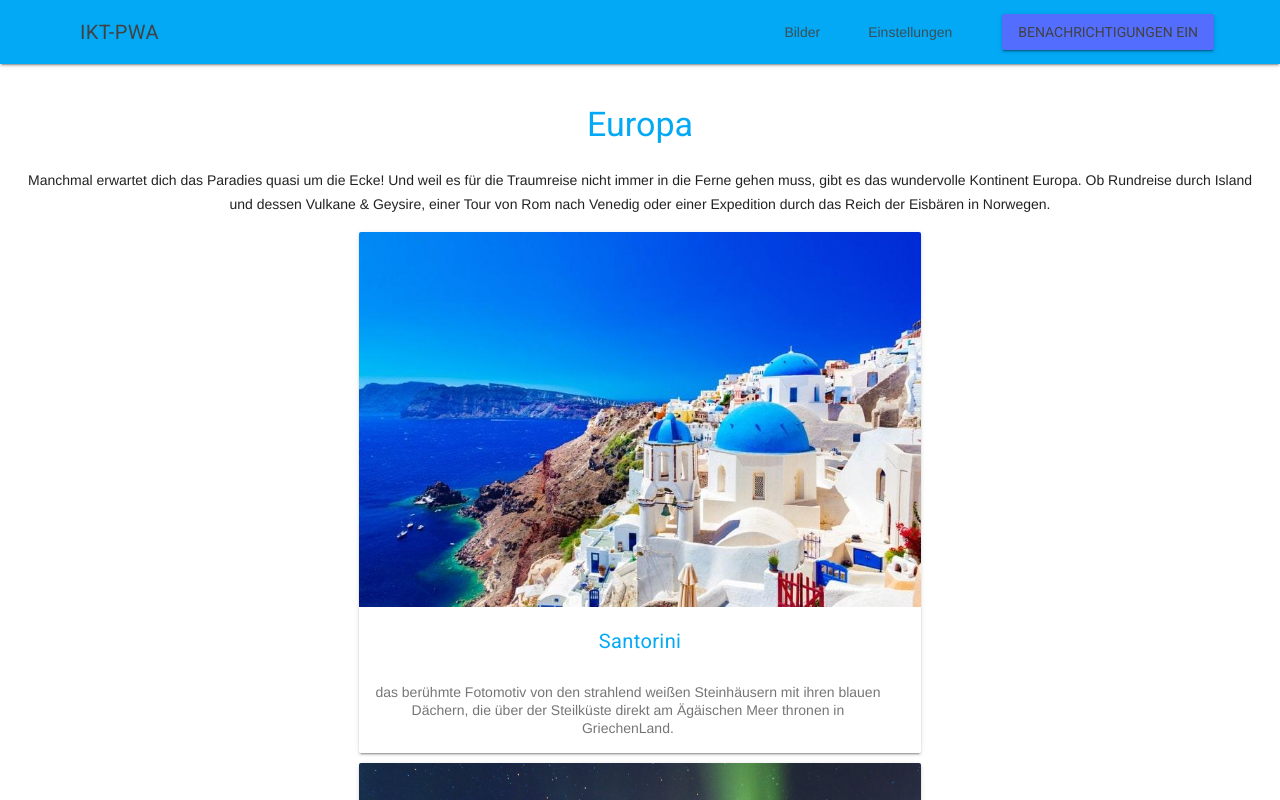
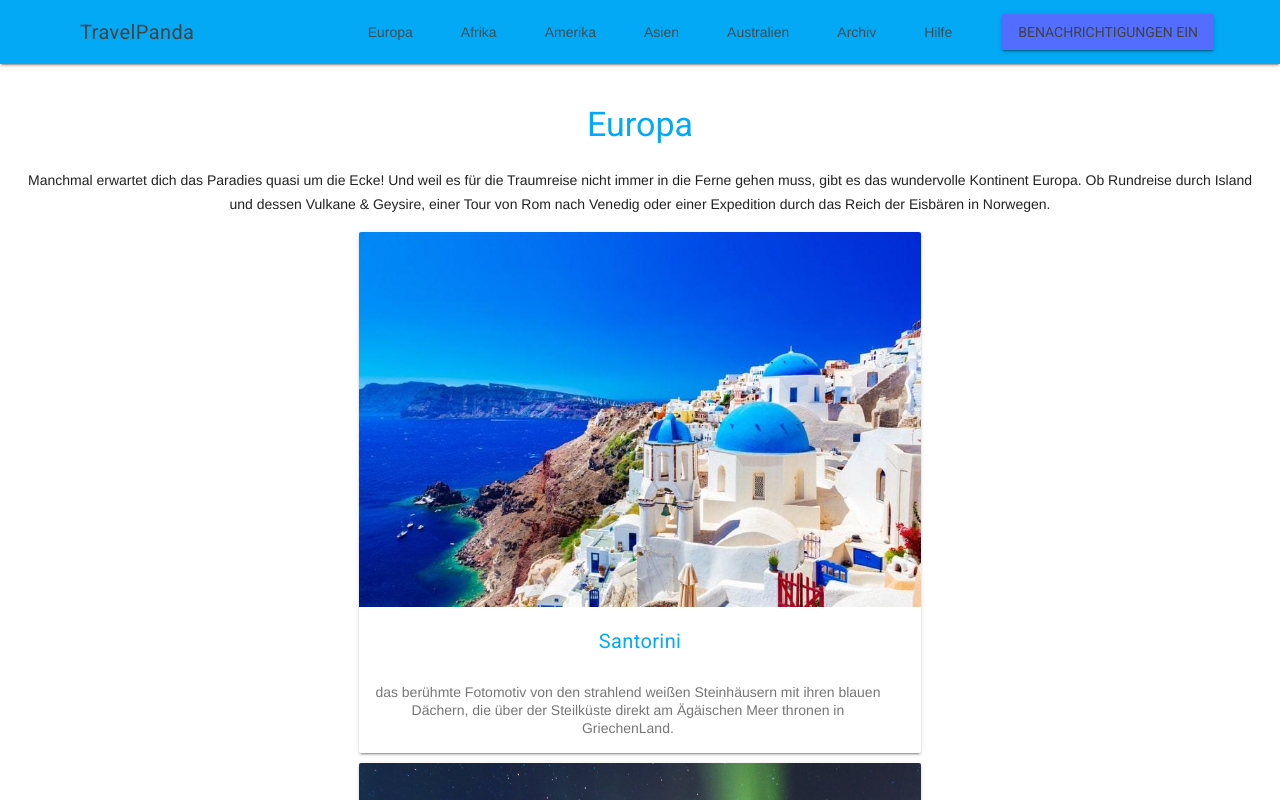
Before and after one commit to Neslihan1/IKT_PWA_22, a website: page public/europa/index.html in a window 1280 px wide. Drawn offline with nearby package versions, Linux system fonts and the light colour scheme; a script that the page names is missing.

Commit message:
Europa-Manifest

```diff
--- a/public/europa/index.html
+++ b/public/europa/index.html
@@ -5,7 +5,7 @@
   <meta name="viewport"
         content="width=device-width, user-scalable=no, initial-scale=1.0, maximum-scale=1.0, minimum-scale=1.0">
   <meta http-equiv="X-UA-Compatible" content="ie=edge">
-  <title>Australien</title>
+  <title>Europa</title>
   <link rel="stylesheet" href="https://fonts.googleapis.com/css?family=Roboto:400,700" rel="stylesheet">
   <link rel="stylesheet" href="https://fonts.googleapis.com/icon?family=Material+Icons">
   <link rel="stylesheet" href="https://code.getmdl.io/1.3.0/material.light_blue-indigo.min.css">
@@ -20,16 +20,16 @@
 
 <meta name="apple-mobile-web-app-capable" content="yes">
 <meta name="apple-mobile-web-app-status-bar-style" content="black">
-<meta name="apple-mobile-web-app-title" content="HTW-Insta">
-<link rel="apple-touch-icon" href="/src/images/icons/ios-fiw57x57.png" sizes="57x57">
-<link rel="apple-touch-icon" href="/src/images/icons/ios-fiw60x60.png" sizes="60x60">
-<link rel="apple-touch-icon" href="/src/images/icons/ios-fiw72x72.png" sizes="72x72">
-<link rel="apple-touch-icon" href="/src/images/icons/ios-fiw76x76.png" sizes="76x76">
-<link rel="apple-touch-icon" href="/src/images/icons/ios-fiw114x114.png" sizes="114x114">
-<link rel="apple-touch-icon" href="/src/images/icons/ios-fiw120x120.png" sizes="120x120">
-<link rel="apple-touch-icon" href="/src/images/icons/ios-fiw144x144.png" sizes="144x144">
-<link rel="apple-touch-icon" href="/src/images/icons/ios-fiw152x152.png" sizes="152x152">
-<link rel="apple-touch-icon" href="/src/images/icons/ios-fiw180x180.png" sizes="180x180">
+<meta name="apple-mobile-web-app-title" content="TravelPanda">
+<link rel="apple-touch-icon" href="/src/images/icons/apple-icon-57x57.png" sizes="57x57">
+<link rel="apple-touch-icon" href="/src/images/icons/apple-icon-60x60.png" sizes="60x60">
+<link rel="apple-touch-icon" href="/src/images/icons/apple-icon-72x72.png" sizes="72x72">
+<link rel="apple-touch-icon" href="/src/images/icons/apple-icon-76x76.png" sizes="76x76">
+<link rel="apple-touch-icon" href="/src/images/icons/apple-icon-114x114.png" sizes="114x114">
+<link rel="apple-touch-icon" href="/src/images/icons/apple-icon-120x120.png" sizes="120x120">
+<link rel="apple-touch-icon" href="/src/images/icons/apple-icon-144x144.png" sizes="144x144">
+<link rel="apple-touch-icon" href="/src/images/icons/apple-icon-152x152.png" sizes="152x152">
+<link rel="apple-touch-icon" href="/src/images/icons/apple-icon-180x180.png" sizes="180x180">
 
 
 
@@ -40,14 +40,17 @@
   <div class="mdl-layout mdl-js-layout mdl-layout--fixed-header">
     <header class="mdl-layout__header">
       <div class="mdl-layout__header-row">
-        <!-- Title -->
-        <span class="mdl-layout-title">IKT-PWA</span>
-        <!-- Add spacer, to align navigation to the right -->
+
+        <span class="mdl-layout-title">TravelPanda</span>
         <div class="mdl-layout-spacer"></div>
-        <!-- Navigation. We hide it in small screens. -->
         <nav class="mdl-navigation mdl-layout--large-screen-only">
-          <a class="mdl-navigation__link" href="/">Bilder</a>
-          <a class="mdl-navigation__link" href="/settings">Einstellungen</a>
+          <a class="mdl-navigation__link" href="/europa">Europa</a>
+          <a class="mdl-navigation__link" href="/afrika">Afrika</a>
+          <a class="mdl-navigation__link" href="/amerika">Amerika</a>
+          <a class="mdl-navigation__link" href="/asien">Asien</a>
+          <a class="mdl-navigation__link" href="/australien">Australien</a>
+          <a class="mdl-navigation__link" href="/archiv">Archiv</a>
+          <a class="mdl-navigation__link" href="/help">Hilfe</a>
           <div class="drawer-option">
             <button class="enable-notifications mdl-button mdl-js-button mdl-button--raised mdl-button--colored mdl-color--accent">
               Benachrichtigungen Ein
@@ -57,10 +60,15 @@
       </div>
     </header>
     <div class="mdl-layout__drawer">
-      <span class="mdl-layout-title">IKT-PWA</span>
+      <span class="mdl-layout-title">TravelPanda</span>
       <nav class="mdl-navigation">
-        <a class="mdl-navigation__link" href="/">Feed</a>
-        <a class="mdl-navigation__link" href="/help">Help</a>
+        <a class="mdl-navigation__link" href="/europa">Europa</a>
+        <a class="mdl-navigation__link" href="/afrika">Afrika</a>
+        <a class="mdl-navigation__link" href="/amerika">Amerika</a>
+        <a class="mdl-navigation__link" href="/asien">Asien</a>
+        <a class="mdl-navigation__link" href="/australien">Australien</a>
+        <a class="mdl-navigation__link" href="/archiv">Archiv</a>
+        <a class="mdl-navigation__link" href="/help">Hilfe</a>
         <div class="drawer-option">
           <button class="enable-notifications mdl-button mdl-js-button mdl-button--raised mdl-button--colored mdl-color--accent">
             Benachrichtigungen Ein
@@ -79,22 +87,11 @@
           Europa. Ob Rundreise durch Island und dessen Vulkane & Geysire, einer Tour von Rom nach Venedig oder einer
           Expedition durch das Reich der Eisbären in Norwegen.  </p>
 
-        <!--<h5 class="text-center mdl-color-text--primary">Hier kommen die Top 10 von Australien</h5>-->
 
-
-      <!--
-        <img src="/src/images/htw.jpg"
-        alt="HTW Wilhelminenhof"
-        class="main-image">
-      -->
 
           <div class="page-content">
 
-
-          <!---  <div id="shared-moments"></div>-->
-
-
-            <div id="shared-moments"></div>
+          <div id="shared-moments"></div>
 
 
         <div class="shared-moment-card mdl-card mdl-shadow--2dp">
@@ -115,10 +112,7 @@
           <div class="page-content">
 
 
-            <!---  <div id="shared-moments"></div>-->
-
-
-              <div id="shared-moments"></div>
+           <div id="shared-moments"></div>
           <div class="shared-moment-card mdl-card mdl-shadow--2dp">
             <img src="/src/images/FinlandPolarlicht.jpg"
             alt="Finland"
@@ -130,20 +124,12 @@
               die die Erde für uns bereithält.Die Lichter sind in
               Finnland während der dunklen Jahreszeit in Erscheinung.
 
-            </div>
-
+             </div>
          </div>
-
-
     </div>
 
          <div class="page-content">
-
-
-          <!---  <div id="shared-moments"></div>-->
-
-
-            <div id="shared-moments"></div>
+          <div id="shared-moments"></div>
         <div class="shared-moment-card mdl-card mdl-shadow--2dp">
           <img src="/src/images/Schweiz.jpg"
           alt="Schweiz"
@@ -154,21 +140,10 @@
             Beeindruckende Landschaften, vorbildlicher Service und Schneesicherheit –
             das ist Skifahren in der Schweiz.
 
-          </div>
-
+           </div>
        </div>
-
-
-
     </div>
-
-
     </div>
-
-
-
-
-
     </main>
   </div>
 </div>
```
